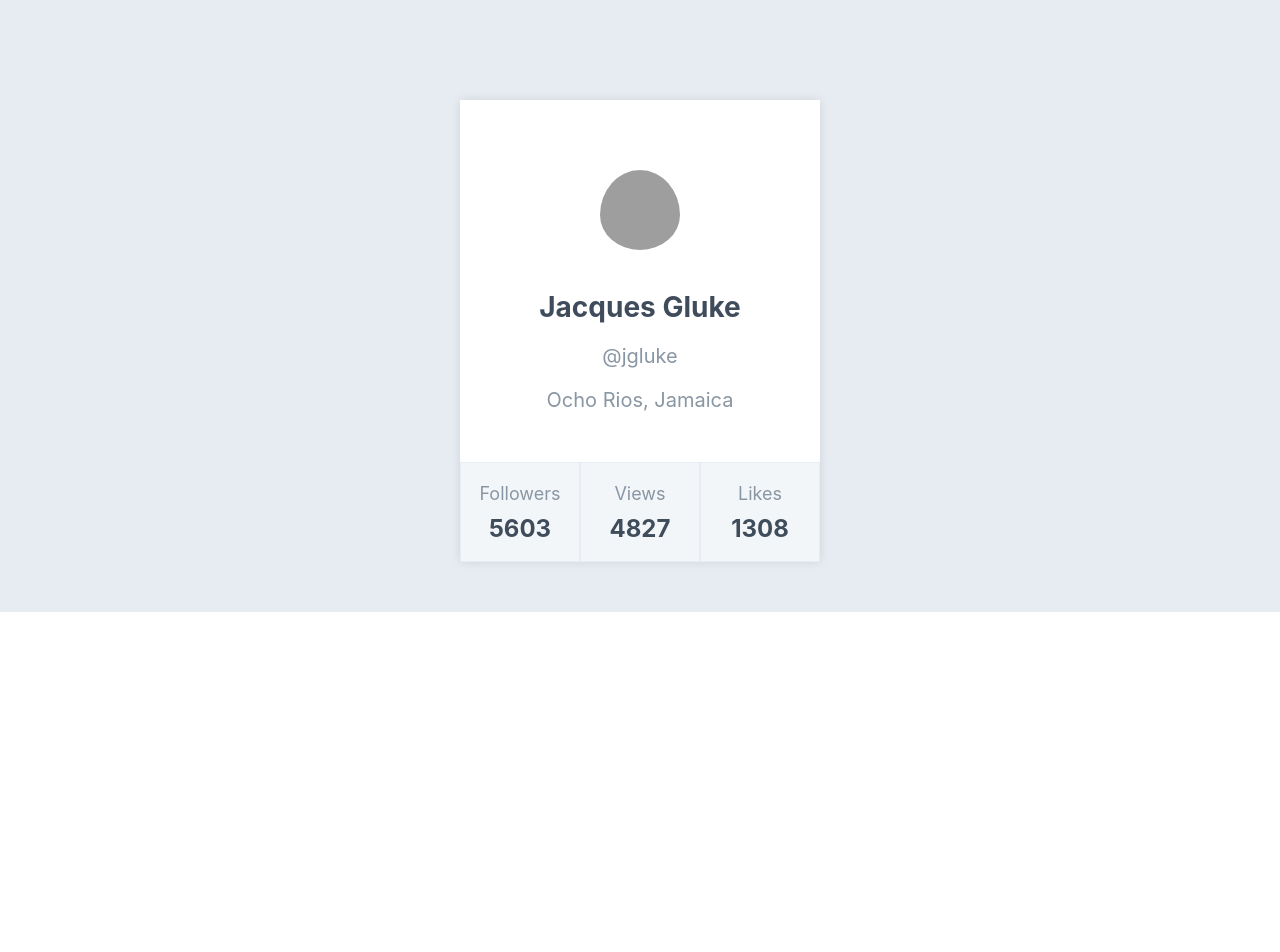
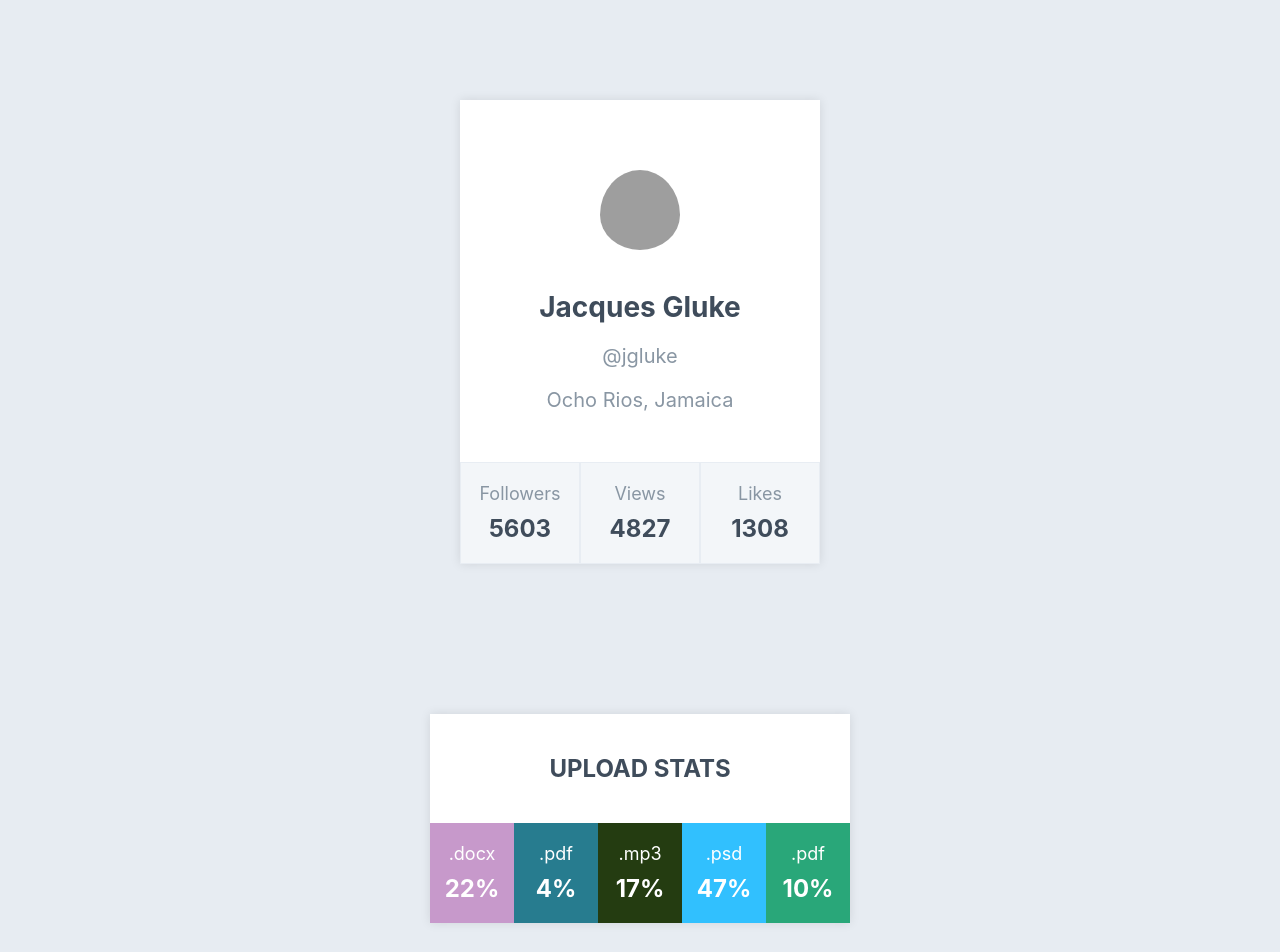
Before and after one commit to andysush/goit-react-hw-01-components, a React (Create React App) app: page / in a window 1280 px wide. Shown: the top 952 px of the page. Before the commit the page ends 800 px from the top, so only its background shows below. Built offline with nearby package versions, Linux system fonts and the light colour scheme; grey boxes are pictures that could not be loaded.

Commit message:
second task

```diff
--- a/src/components/App.jsx
+++ b/src/components/App.jsx
@@ -1,10 +1,16 @@
 import { ProfileBoard } from './ProfilesBoard/ProfilesBoard';
+// import { StatisticTitle } from './StatisticTitle/StatisticTitle';
+import { StatisticBoard } from './StatisticBoard/StatisticBoard';
 import user from 'user.json';
+import data from 'data.json';
 
 export const App = () => {
   return (
-    <div>
-      <ProfileBoard data={user} />
-    </div>
+    <>
+      <div>
+        <ProfileBoard data={user} />
+        <StatisticBoard text="Upload stats" stats={data} />
+      </div>
+    </>
   );
 };
--- a/src/components/Profile/Profile.module.css
+++ b/src/components/Profile/Profile.module.css
@@ -54,7 +54,6 @@
   display: flex;
   flex-direction: column;
   text-align: center;
-  box-sizing: border-box;
   border: 1px solid #e8edf3;
   width: calc((100% - 0px * (3 - 1)) / 3);
   height: 100px;
--- /dev/null
+++ b/src/components/Statistic/Statistic.jsx
@@ -0,0 +1,21 @@
+import PropTypes from 'prop-types';
+import css from './Statistic.module.css';
+import { getRandomHexColor } from './randomBg';
+export const Statistic = ({ id, label, percentage }) => {
+  return (
+    <li
+      key={id}
+      className={css.item}
+      style={{ backgroundColor: getRandomHexColor() }}
+    >
+      <span className={css.label}>{label}</span>
+      <span className={css.percentage}>{percentage}%</span>
+    </li>
+  );
+};
+
+Statistic.propTypes = {
+  id: PropTypes.string.isRequired,
+  label: PropTypes.string.isRequired,
+  percentage: PropTypes.number.isRequired,
+};
--- /dev/null
+++ b/src/components/Statistic/Statistic.module.css
@@ -0,0 +1,22 @@
+.item {
+  display: flex;
+  flex-direction: column;
+  text-align: center;
+  width: calc((100% - 0px * (5 - 1)) / 5);
+  height: 100px;
+}
+
+.label {
+  display: block;
+  font-size: 18px;
+  color: #fff;
+  padding-top: 20px;
+  padding-bottom: 10px;
+}
+
+.percentage {
+  display: block;
+  font-size: 24px;
+  font-weight: bold;
+  color: #fff;
+}
--- /dev/null
+++ b/src/components/Statistic/randomBg.js
@@ -0,0 +1,5 @@
+export function getRandomHexColor() {
+  return `#${Math.floor(Math.random() * 16777215)
+    .toString(16)
+    .padStart(6, 0)}`;
+}
--- /dev/null
+++ b/src/components/StatisticBoard/StatisticBoard.jsx
@@ -0,0 +1,34 @@
+import { Statistic } from 'components/Statistic/Statistic';
+
+import PropTypes from 'prop-types';
+import css from 'components/StatisticBoard/StatisticBoard.module.css';
+
+export const StatisticBoard = ({ stats, text }) => {
+  return (
+    <div className={css.statisticboard}>
+      <section className={css.statistic}>
+        {text && <h2 className={css.title}>{text}</h2>}
+        <ul className={css.statlist}>
+          {stats.map(({ id, label, percentage }) => (
+            <Statistic
+              key={id}
+              id={id}
+              label={label}
+              percentage={percentage}
+            ></Statistic>
+          ))}
+        </ul>
+      </section>
+    </div>
+  );
+};
+
+StatisticBoard.propTypes = {
+  data: PropTypes.arrayOf(
+    PropTypes.exact({
+      id: PropTypes.string.isRequired,
+      label: PropTypes.string.isRequired,
+      percentage: PropTypes.number.isRequired,
+    })
+  ),
+};
--- /dev/null
+++ b/src/components/StatisticBoard/StatisticBoard.module.css
@@ -0,0 +1,30 @@
+.statisticboard {
+  background-color: #e7ecf2;
+  padding-top: 100px;
+  padding-bottom: 50px;
+}
+
+.statistic {
+  display: flex;
+  align-items: center;
+  flex-direction: column;
+
+  max-width: 420px;
+  margin-left: auto;
+  margin-right: auto;
+  background-color: #fff;
+  box-shadow: 0 0 10px rgba(0, 0, 0, 0.1);
+}
+
+.title {
+  padding-top: 40px;
+  padding-bottom: 40px;
+  color: #3f4c5b;
+  text-transform: uppercase;
+}
+
+.statlist {
+  display: flex;
+  width: 420px;
+  background-color: #f3f6f9;
+}
--- /dev/null
+++ b/src/data.json
@@ -0,0 +1,7 @@
+[
+  { "id": "id-1", "label": ".docx", "percentage": 22 },
+  { "id": "id-2", "label": ".pdf", "percentage": 4 },
+  { "id": "id-3", "label": ".mp3", "percentage": 17 },
+  { "id": "id-4", "label": ".psd", "percentage": 47 },
+  { "id": "id-5", "label": ".pdf", "percentage": 10 }
+]
```
